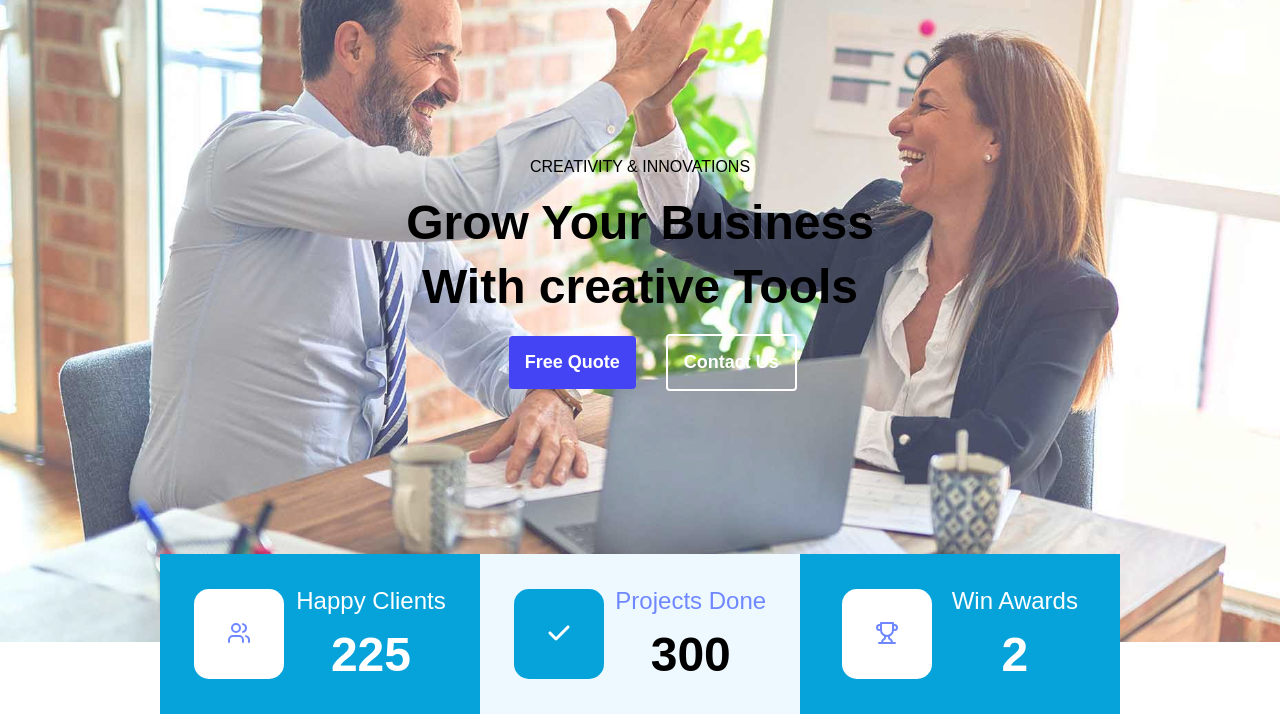
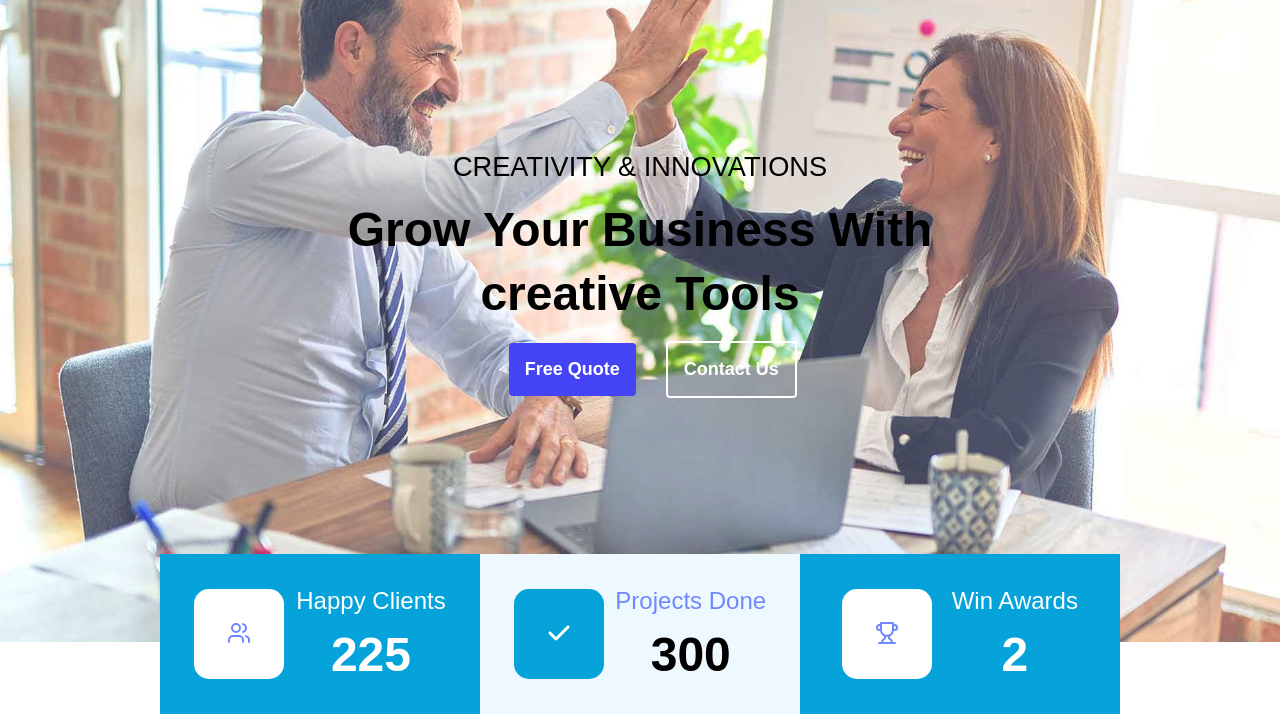
Before and after one commit to afamweb/cyberWork, a plain HTML site: page index.html in a window 1280 px wide. Shown: the part 166-880 px from the top of the page. Drawn offline with Linux system fonts and the light colour scheme.

Commit message:
add increased font

```diff
--- a/style/index.css
+++ b/style/index.css
@@ -202,18 +202,20 @@ button:hover {
 }
 
 .main-text {
-  width: 40%;
+  width: 55%;
 }
 
 .main-text p {
   margin-bottom: 15px;
-
+  font-size: 1.7rem;
+  font-weight: 400;
 }
 
 .main-text h1 {
   margin-bottom: 15px;
   font-size: 3rem;
   line-height: 4rem;
+  font-weight: 900;
 }
 
 .btn-1 {
```
